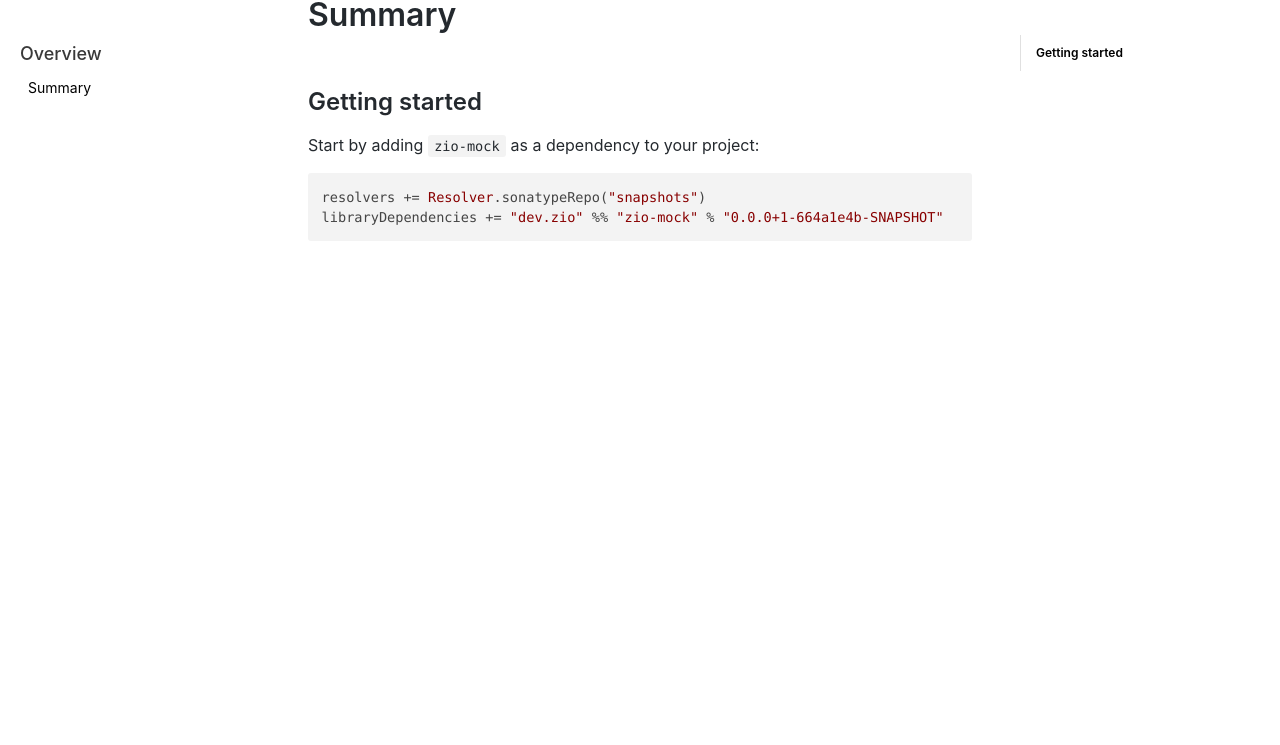
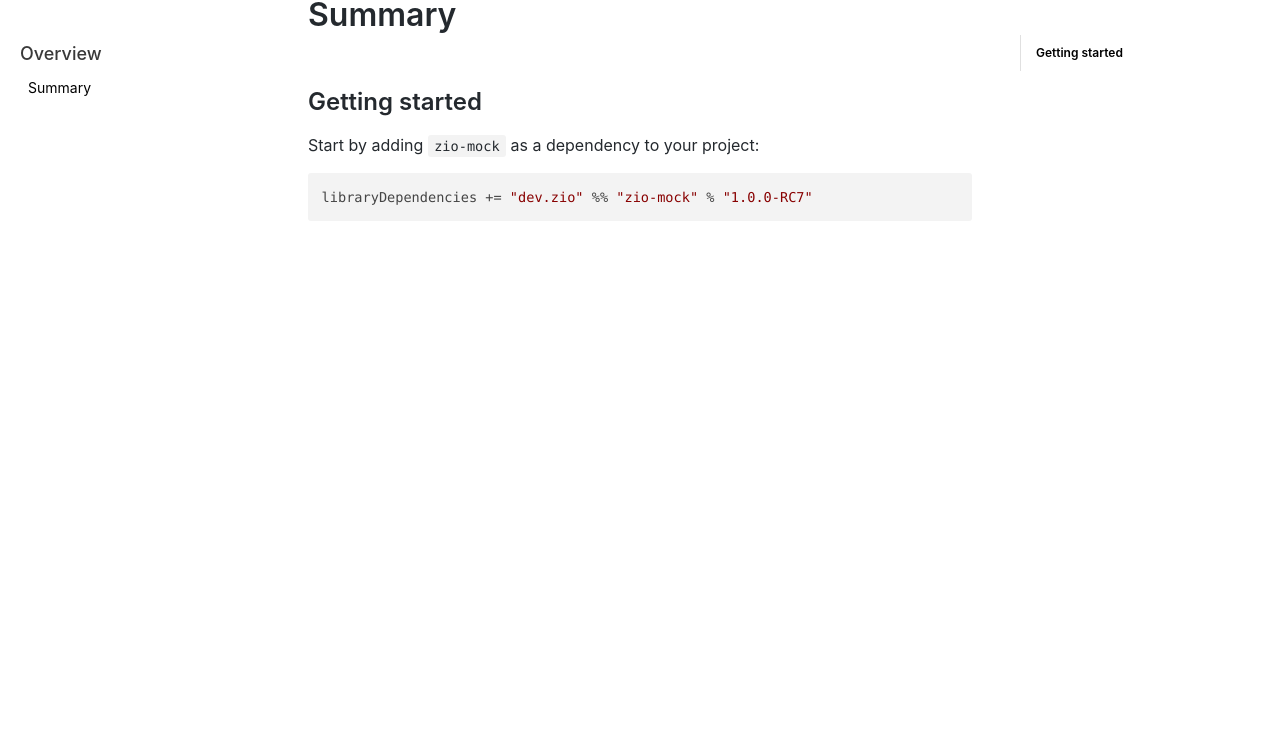
Before and after one commit to zio/zio-mock, a plain HTML site: page docs/overview/overview_index.html in a window 1280 px wide. Shown: the part 55-800 px from the top of the page. Drawn offline with nearby package versions, Linux system fonts and the light colour scheme; a script that the page names is missing; files whose address does not match are found by name.

Commit message:
Deploy website
Deploy website version based on 664a1e4b0dd907c79b82b0a28a71733d6a62e701

```diff
--- a/docs/overview/overview_index.html
+++ b/docs/overview/overview_index.html
@@ -62,7 +62,6 @@
             });
         </script></nav></div><div class="container mainContainer docsContainer"><div class="wrapper"><div class="post"><header class="postHeader"><h1 id="__docusaurus" class="postHeaderTitle">Summary</h1></header><article><div><span><h2><a class="anchor" aria-hidden="true" id="getting-started"></a><a href="#getting-started" aria-hidden="true" class="hash-link"><svg class="hash-link-icon" aria-hidden="true" height="16" version="1.1" viewBox="0 0 16 16" width="16"><path fill-rule="evenodd" d="M4 9h1v1H4c-1.5 0-3-1.69-3-3.5S2.55 3 4 3h4c1.45 0 3 1.69 3 3.5 0 1.41-.91 2.72-2 3.25V8.59c.58-.45 1-1.27 1-2.09C10 5.22 8.98 4 8 4H4c-.98 0-2 1.22-2 2.5S3 9 4 9zm9-3h-1v1h1c1 0 2 1.22 2 2.5S13.98 12 13 12H9c-.98 0-2-1.22-2-2.5 0-.83.42-1.64 1-2.09V6.25c-1.09.53-2 1.84-2 3.25C6 11.31 7.55 13 9 13h4c1.45 0 3-1.69 3-3.5S14.5 6 13 6z"></path></svg></a>Getting started</h2>
 <p>Start by adding <code>zio-mock</code> as a dependency to your project:</p>
-<pre><code class="hljs css language-scala">resolvers += <span class="hljs-type">Resolver</span>.sonatypeRepo(<span class="hljs-string">"snapshots"</span>)
-libraryDependencies += <span class="hljs-string">"dev.zio"</span> %% <span class="hljs-string">"zio-mock"</span> % <span class="hljs-string">"0.0.0+1-664a1e4b-SNAPSHOT"</span>
+<pre><code class="hljs css language-scala">libraryDependencies += <span class="hljs-string">"dev.zio"</span> %% <span class="hljs-string">"zio-mock"</span> % <span class="hljs-string">"1.0.0-RC7"</span>
 </code></pre>
 </span></div></article></div><div class="docs-prevnext"></div></div></div><nav class="onPageNav"><ul class="toc-headings"><li><a href="#getting-started">Getting started</a></li></ul></nav></div><footer class="nav-footer" id="footer"><section class="sitemap"><a href="/zio-mock/" class="nav-home"><img src="/zio-mock/img/sidebar_brand2x.png" alt="ZIO Mock"/></a><div><h5>GitHub</h5><a class="github-button" href="https://github.com/zio/zio-mock" data-icon="octicon-star" data-count-href="/zio/zio-mock/stargazers" data-show-count="true" data-count-aria-label="# stargazers on GitHub" aria-label="Star this project on GitHub">Star</a></div><div><h5>Chat with us on Discord</h5><a href="https://discord.gg/2ccFBr4"><img src="/zio-mock//img/discord.png" width="120" alt="discord"/></a></div><div><h5>Additional resources</h5><a href="/zio-mock/api/index.html">Scaladoc of zio-mock</a></div></section><section class="copyright">Copyright © 2022 ZIO Maintainers</section></footer></div></body></html>
```
Also changed, not shown: api/zio/mock/BuildInfo$.html (+1 -1 lines).
